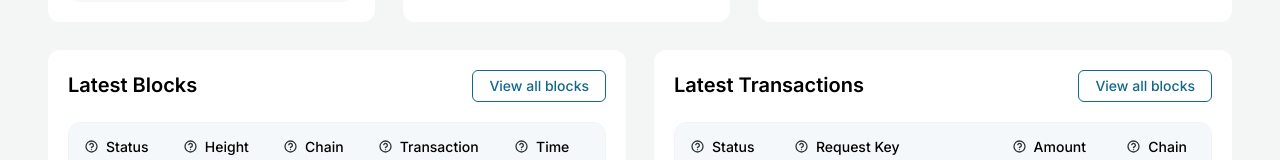
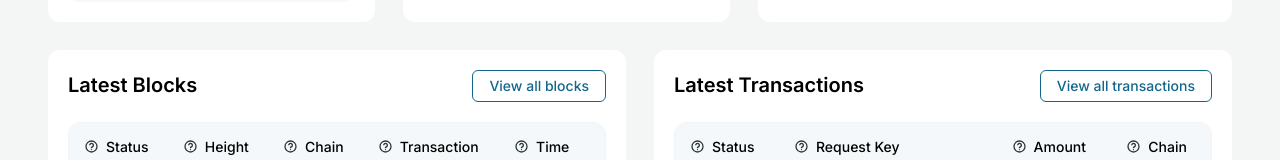
Before and after one commit to techfleetworks/k-block-app, a Next.js app: page / in a window 1280 px wide. Shown: the part 728-888 px from the top of the page. Built offline with nearby package versions, Linux system fonts and the light colour scheme.

Commit message:
fix typo

```diff
--- a/src/components/common/latest-transactions/index.jsx
+++ b/src/components/common/latest-transactions/index.jsx
@@ -43,7 +43,7 @@ const LatestTransactions = () => {
           className="text-primary-b-500 border border-primary-b-500 text-sm font-medium leading-none px-4 py-2 rounded-md border-solid"
           href="#"
         >
-          View all blocks
+          View all transactions
         </a>
       </div>
       <div className="rounded-xl border-neutral-n-200 border  overflow-hidden">
```
